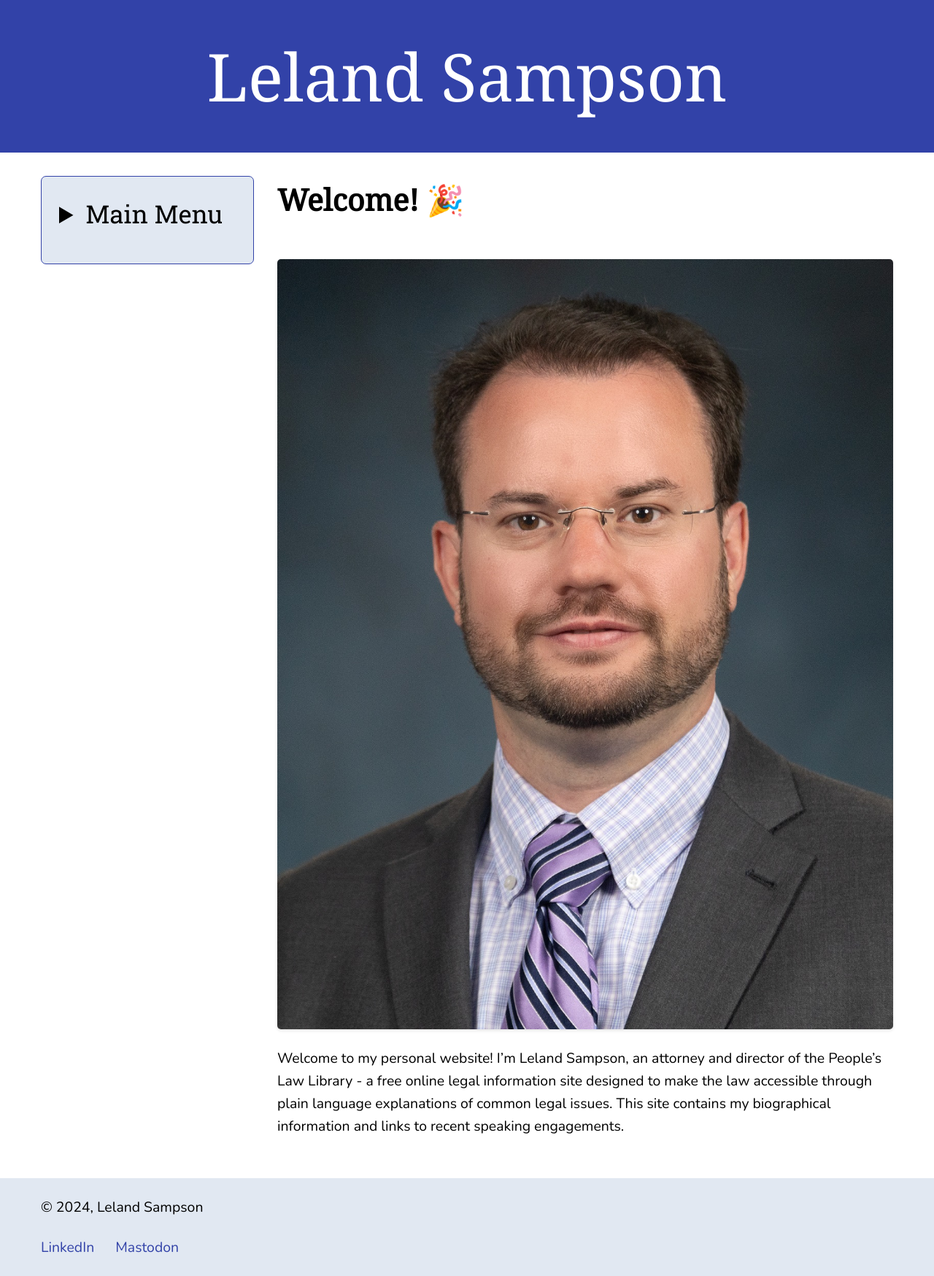
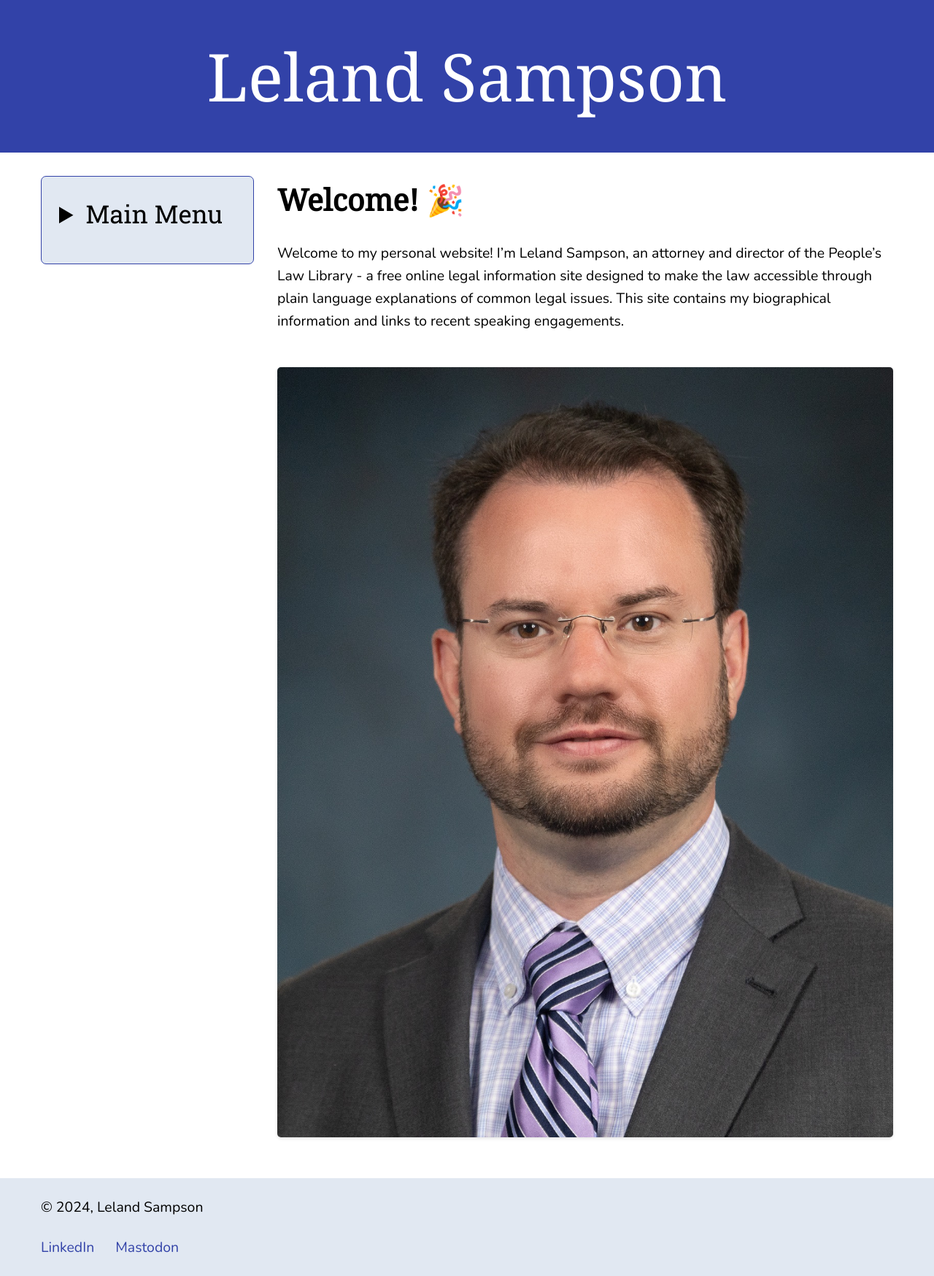
Before and after one commit to lelandsampson/Leland-Sampson-Website, a Jekyll site: the page built from index.md, in a window 1280 px wide. Shown: the whole page at 73% size. Built offline with Jekyll 4.4.1, drawn with Linux system fonts in a browser that asks for light colours.

```diff
--- a/index.md
+++ b/index.md
@@ -5,6 +5,6 @@ title: Home
 
 # Welcome! 🎉
 
+Welcome to my personal website! I'm Leland Sampson, an attorney and director of the People's Law Library - a free online legal information site designed to make the law accessible through plain language explanations of common legal issues. This site contains my biographical information and links to recent speaking engagements.
+
 <img src="/images/sampson-headshot-small.jpg" alt="Leland Sampson headshot" class="profile-image">
-
-Welcome to my personal website! I'm Leland Sampson, an attorney and director of the People's Law Library - a free online legal information site designed to make the law accessible through plain language explanations of common legal issues. This site contains my biographical information and links to recent speaking engagements.
```
